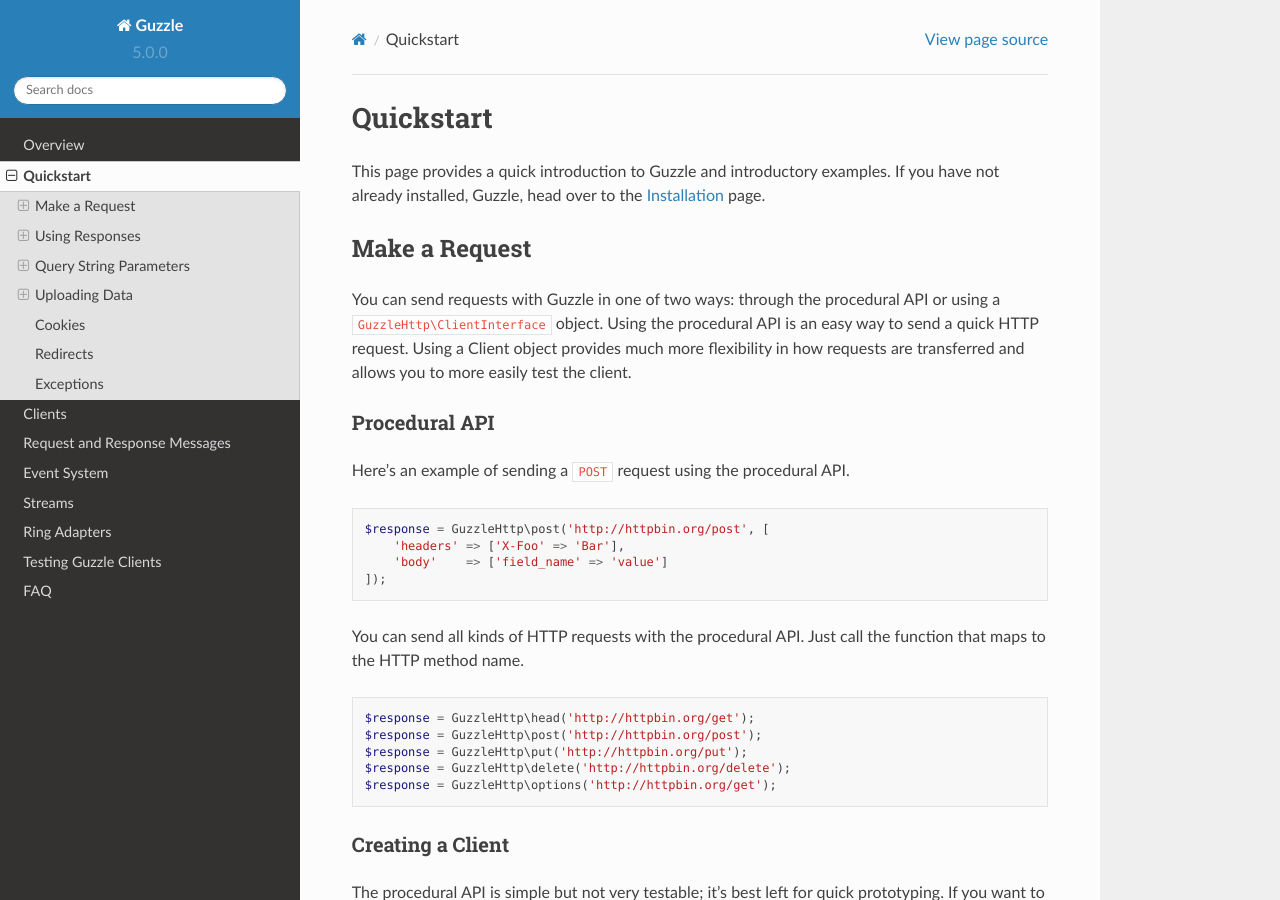
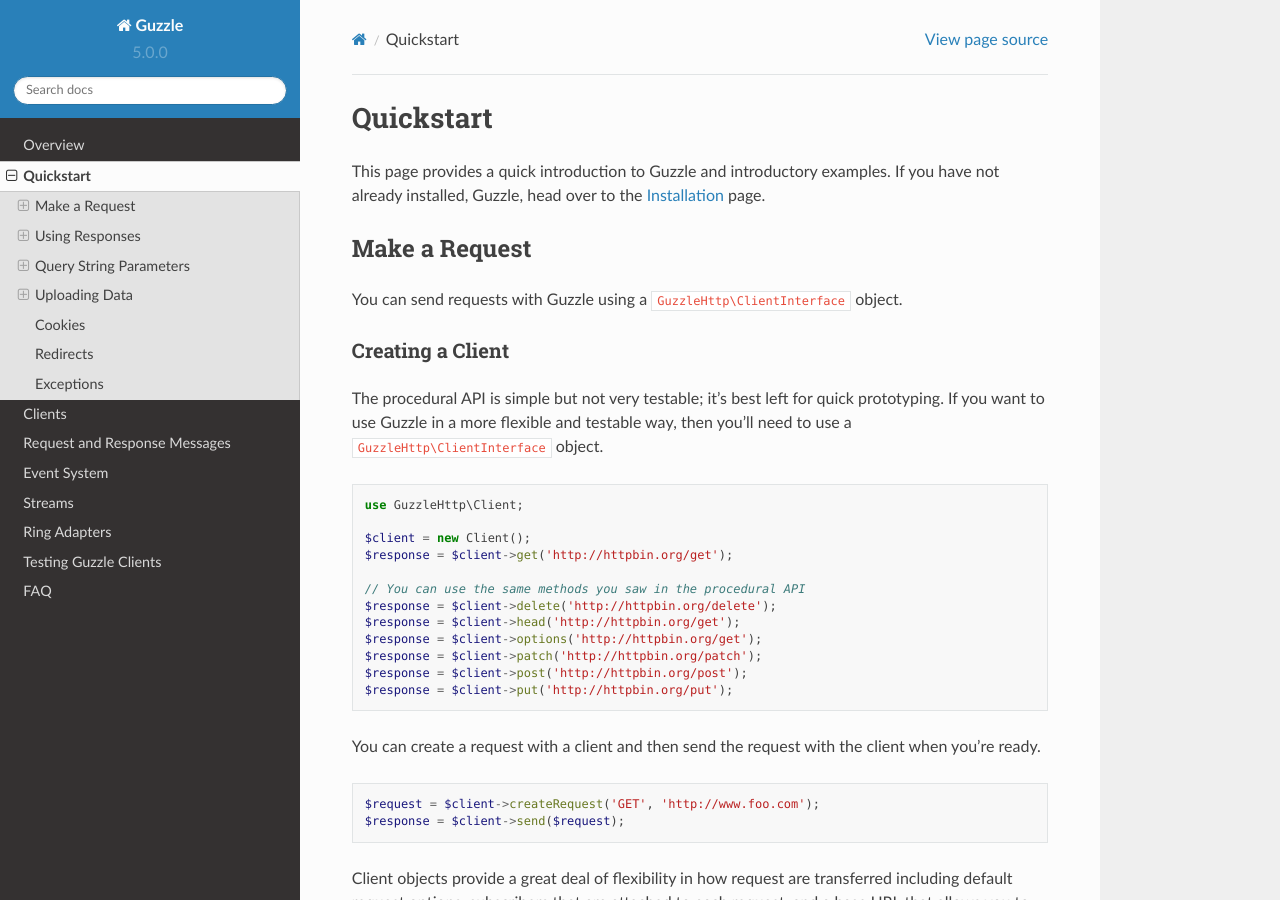
Before and after one commit to guzzle/guzzle, a Sphinx documentation site: the page built from docs/quickstart.rst, in a window 1280 px wide and 900 px high. Built offline with Sphinx 7.4.7 and the Read the Docs theme 2.0.0, drawn with Linux system fonts in a browser that asks for light colours.

Commit message:
Removed the "procedural API"

```diff
--- a/docs/quickstart.rst
+++ b/docs/quickstart.rst
@@ -9,34 +9,8 @@
 Make a Request
 ==============
 
-You can send requests with Guzzle in one of two ways: through the procedural
-API or using a ``GuzzleHttp\ClientInterface`` object. Using the procedural API
-is an easy way to send a quick HTTP request. Using a Client object provides
-much more flexibility in how requests are transferred and allows you to more
-easily test the client.
-
-Procedural API
---------------
-
-Here's an example of sending a ``POST`` request using the procedural API.
-
-.. code-block:: php
-
-    $response = GuzzleHttp\post('http://httpbin.org/post', [
-        'headers' => ['X-Foo' => 'Bar'],
-        'body'    => ['field_name' => 'value']
-    ]);
-
-You can send all kinds of HTTP requests with the procedural API. Just call
-the function that maps to the HTTP method name.
-
-.. code-block:: php
-
-    $response = GuzzleHttp\head('http://httpbin.org/get');
-    $response = GuzzleHttp\post('http://httpbin.org/post');
-    $response = GuzzleHttp\put('http://httpbin.org/put');
-    $response = GuzzleHttp\delete('http://httpbin.org/delete');
-    $response = GuzzleHttp\options('http://httpbin.org/get');
+You can send requests with Guzzle using a ``GuzzleHttp\ClientInterface``
+object.
 
 Creating a Client
 -----------------
```
